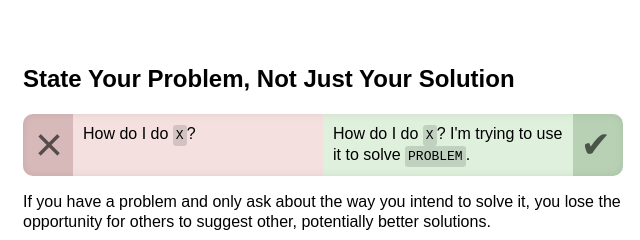
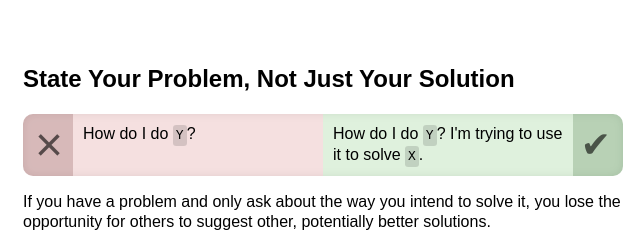
Before and after one commit to radian628/good-questions, a plain HTML site: page index.html in a window 1280 px wide. Shown: the part 1680-1920 px from the top of the page, 317-957 px from the left. Drawn offline with Linux system fonts and the light colour scheme.

Commit message:
made xy problem section more clear

```diff
--- a/index.html
+++ b/index.html
@@ -116,10 +116,10 @@
       <section>
         <h2 id="xy-problem">State Your Problem, Not Just Your Solution</h2>
         <div class="comparison">
-          <div class="bad">How do I do <span class="placeholder">X</span>?</div>
+          <div class="bad">How do I do <span class="placeholder">Y</span>?</div>
           <div class="good">
-            How do I do <span class="placeholder">X</span>? I'm trying to use it
-            to solve <span class="placeholder">PROBLEM</span>.
+            How do I do <span class="placeholder">Y</span>? I'm trying to use it
+            to solve <span class="placeholder">X</span>.
           </div>
         </div>
         <p>
```
